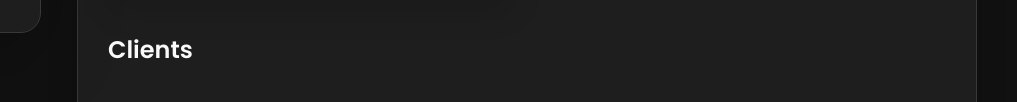
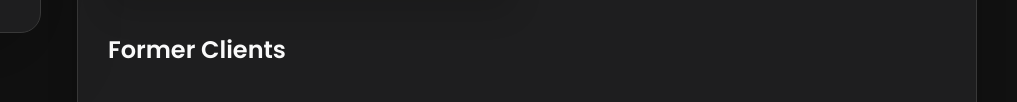
Before and after one commit to vinicius-oa/vinicius-oa.github.io, a plain HTML site: page index.html in a window 1280 px wide. Shown: the part 698-800 px from the top of the page, 263-1280 px from the left. Drawn offline with nearby package versions, Linux system fonts and the light colour scheme.

Commit message:
refactor: client section

```diff
--- a/index.html
+++ b/index.html
@@ -255,7 +255,7 @@
 
         <section class="clients">
 
-          <h3 class="h3 clients-title">Clients</h3>
+          <h3 class="h3 clients-title">Former clients</h3>
 
           <ul class="clients-list has-scrollbar">
 
```
